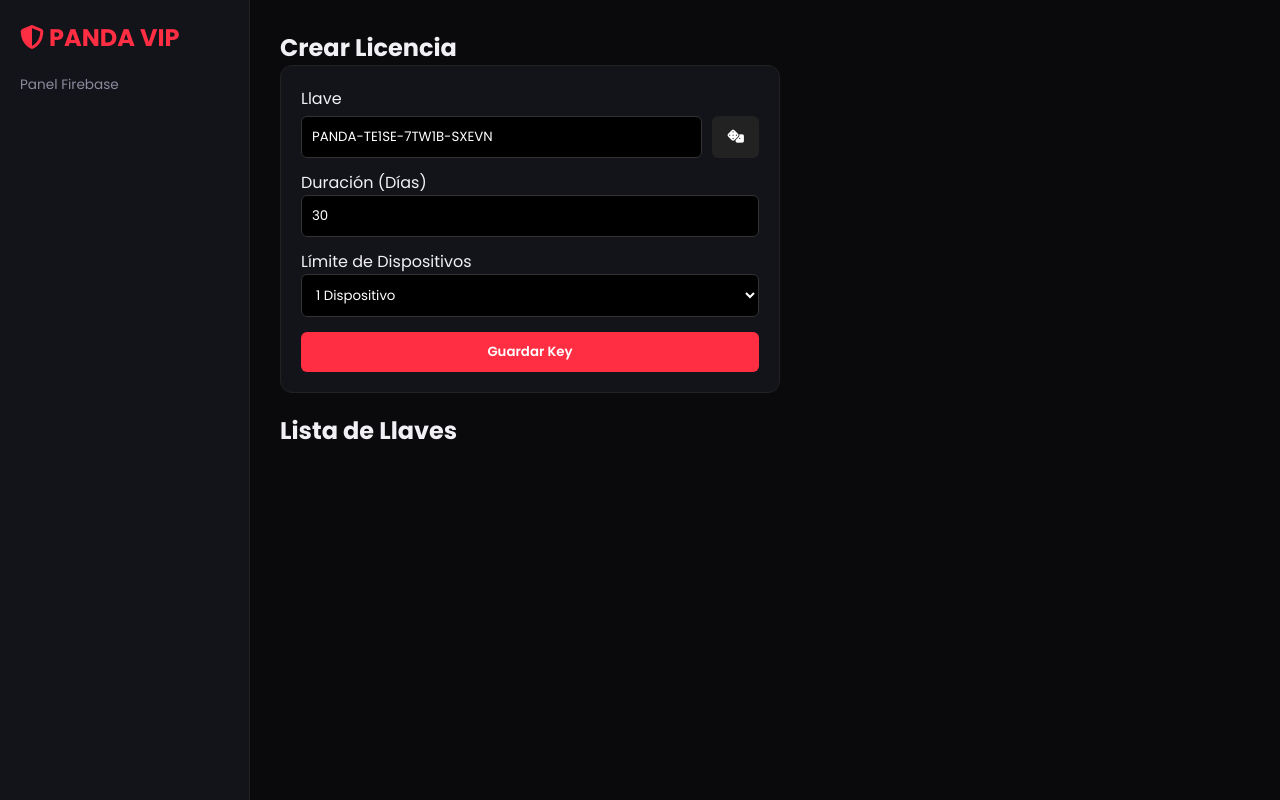
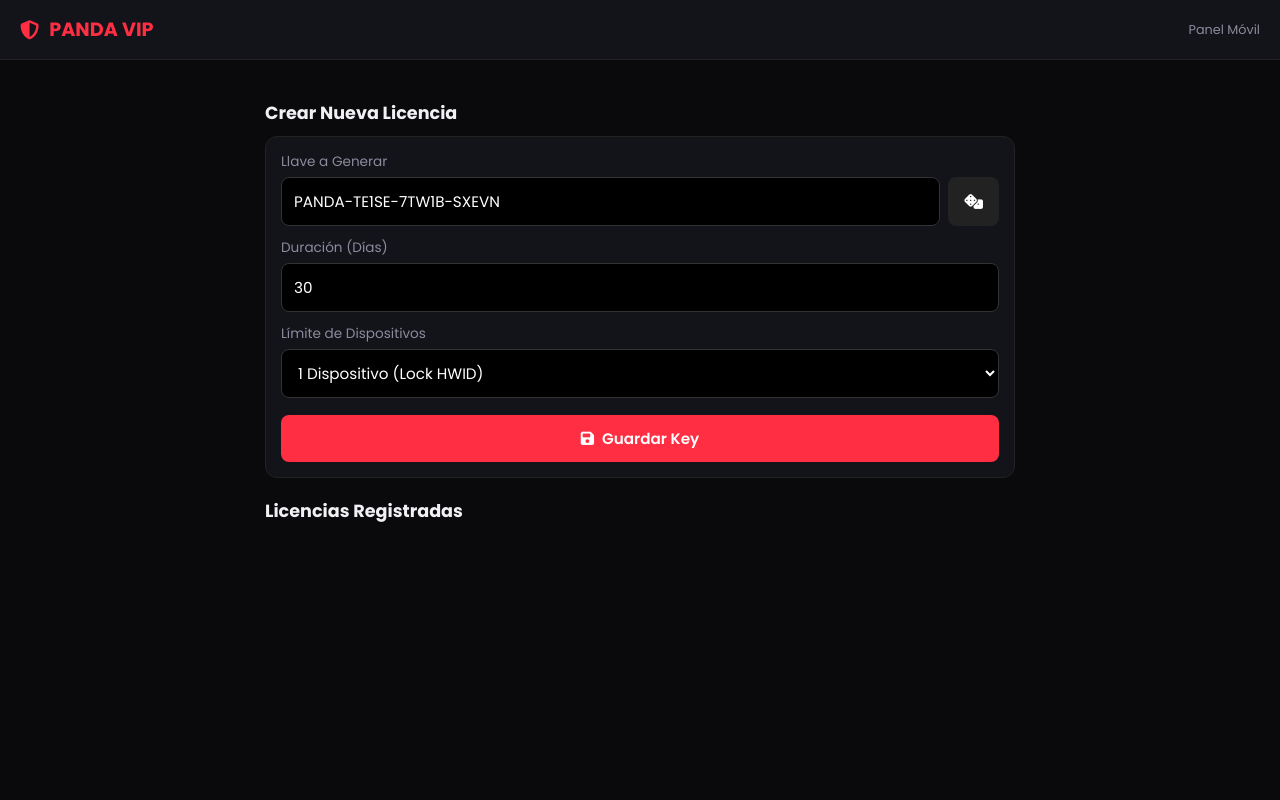
Before and after one commit to luisxitq/vercel-mod, a website: page public/index.html in a window 1280 px wide. Drawn offline with Linux system fonts and the light colour scheme; no server answers.

Commit message:
update index.html

```diff
--- a/public/index.html
+++ b/public/index.html
@@ -3,61 +3,188 @@
 <head>
     <meta charset="UTF-8">
     <meta name="viewport" content="width=device-width, initial-scale=1.0">
-    <title>PANDA VIP - Admin Panel</title>
+    <title>PANDA VIP - Admin Panel Mobile</title>
     <link rel="stylesheet" href="https://cdnjs.cloudflare.com/ajax/libs/font-awesome/6.4.0/css/all.min.css">
     <link href="https://fonts.googleapis.com/css2?family=Poppins:wght@300;400;600;700&display=swap" rel="stylesheet">
     <style>
         :root { --bg: #0a0a0c; --card: #13131a; --accent: #ff2e43; --text: #f1f1f5; --muted: #8b8b9e; }
         * { margin:0; padding:0; box-sizing:border-box; font-family:'Poppins', sans-serif; }
-        body { background: var(--bg); color: var(--text); display: flex; min-height: 100vh; }
-        .sidebar { width: 250px; background: var(--card); padding: 20px; border-right: 1px solid #222; }
-        .main { flex: 1; padding: 30px; }
-        .card { background: var(--card); border: 1px solid #222; border-radius: 12px; padding: 20px; margin-bottom: 20px; }
-        .input-group { display: flex; gap: 10px; margin-top: 5px; }
-        input, select { width: 100%; padding: 10px; background: #000; border: 1px solid #333; color: #fff; border-radius: 6px; }
-        .btn { padding: 10px 15px; border: none; border-radius: 6px; font-weight: 600; cursor: pointer; }
+
+        body {
+            background: var(--bg);
+            color: var(--text);
+            display: flex;
+            flex-direction: column;
+            min-height: 100vh;
+        }
+
+        /* Header Móvil */
+        .header {
+            background: var(--card);
+            padding: 15px 20px;
+            border-bottom: 1px solid #222;
+            display: flex;
+            align-items: center;
+            justify-content: space-between;
+            position: sticky;
+            top: 0;
+            z-index: 100;
+        }
+
+        .header h2 {
+            color: var(--accent);
+            font-size: 1.2rem;
+            display: flex;
+            align-items: center;
+            gap: 10px;
+        }
+
+        /* Contenedor Principal */
+        .main {
+            flex: 1;
+            padding: 15px;
+            width: 100%;
+            max-width: 800px;
+            margin: 0 auto;
+        }
+
+        h3 {
+            font-size: 1.1rem;
+            margin: 15px 0 10px 0;
+            color: var(--text);
+        }
+
+        .card {
+            background: var(--card);
+            border: 1px solid #222;
+            border-radius: 12px;
+            padding: 15px;
+            margin-bottom: 20px;
+        }
+
+        .form-group {
+            margin-bottom: 12px;
+        }
+
+        label {
+            font-size: 0.85rem;
+            color: var(--muted);
+            margin-bottom: 5px;
+            display: block;
+        }
+
+        .input-group {
+            display: flex;
+            gap: 8px;
+        }
+
+        input, select {
+            width: 100%;
+            padding: 12px;
+            background: #000;
+            border: 1px solid #333;
+            color: #fff;
+            border-radius: 8px;
+            font-size: 0.95rem;
+            outline: none;
+        }
+
+        input:focus, select:focus {
+            border-color: var(--accent);
+        }
+
+        .btn {
+            padding: 12px 16px;
+            border: none;
+            border-radius: 8px;
+            font-weight: 600;
+            cursor: pointer;
+            font-size: 0.95rem;
+            display: inline-flex;
+            align-items: center;
+            justify-content: center;
+            gap: 8px;
+            transition: opacity 0.2s;
+        }
+
+        .btn:active {
+            opacity: 0.8;
+        }
+
         .btn-primary { background: var(--accent); color: #fff; }
         .btn-secondary { background: #222; color: #fff; }
         .btn-danger { background: #dc3545; color: #fff; }
-        .grid { display: grid; grid-template-columns: repeat(auto-fill, minmax(280px, 1fr)); gap: 15px; }
-        .key-box { background: #181824; border: 1px solid #2a2a38; border-radius: 8px; padding: 15px; }
-        .badge { padding: 2px 6px; border-radius: 4px; font-size: 0.75rem; text-transform: uppercase; }
+
+        /* Grid adaptativo */
+        .grid {
+            display: grid;
+            grid-template-columns: 1fr;
+            gap: 12px;
+        }
+
+        .key-box {
+            background: #181824;
+            border: 1px solid #2a2a38;
+            border-radius: 10px;
+            padding: 14px;
+        }
+
+        .badge {
+            padding: 3px 8px;
+            border-radius: 4px;
+            font-size: 0.7rem;
+            font-weight: 600;
+            text-transform: uppercase;
+        }
+
         .active { background: #28a74522; color: #28a745; }
         .inactive { background: #dc354522; color: #dc3545; }
+
+        /* Ajustes para pantallas de escritorio o tablets */
+        @media (min-width: 600px) {
+            .grid {
+                grid-template-columns: repeat(2, 1fr);
+            }
+            .main {
+                padding: 25px;
+            }
+        }
     </style>
 </head>
 <body>
 
-    <aside class="sidebar">
-        <h2 style="color: var(--accent); margin-bottom: 20px;"><i class="fas fa-shield-alt"></i> PANDA VIP</h2>
-        <p style="color: var(--muted); font-size: 0.85rem;">Panel Firebase</p>
-    </aside>
+    <header class="header">
+        <h2><i class="fas fa-shield-alt"></i> PANDA VIP</h2>
+        <span style="font-size: 0.8rem; color: var(--muted);">Panel Móvil</span>
+    </header>
 
     <main class="main">
-        <h2>Crear Licencia</h2>
-        <div class="card" style="max-width: 500px;">
-            <div style="margin-bottom: 12px;">
-                <label>Llave</label>
+        <h3>Crear Nueva Licencia</h3>
+        <div class="card">
+            <div class="form-group">
+                <label>Llave a Generar</label>
                 <div class="input-group">
-                    <input type="text" id="keyInput" placeholder="PANDA-XXXXX-XXXXX-XXXXX">
+                    <input type="text" id="keyInput" placeholder="PANDA-XXXXX-XXXXX-XXXXX" readonly>
                     <button class="btn btn-secondary" onclick="generateKey()"><i class="fas fa-dice"></i></button>
                 </div>
             </div>
-            <div style="margin-bottom: 12px;">
+            <div class="form-group">
                 <label>Duración (Días)</label>
                 <input type="number" id="daysInput" value="30">
             </div>
-            <div style="margin-bottom: 15px;">
+            <div class="form-group">
                 <label>Límite de Dispositivos</label>
                 <select id="accessInput">
-                    <option value="1">1 Dispositivo</option>
+                    <option value="1">1 Dispositivo (Lock HWID)</option>
                     <option value="∞">Ilimitado (∞)</option>
                 </select>
             </div>
-            <button class="btn btn-primary" style="width: 100%;" onclick="saveKey()">Guardar Key</button>
+            <button class="btn btn-primary" style="width: 100%; margin-top: 5px;" onclick="saveKey()">
+                <i class="fas fa-save"></i> Guardar Key
+            </button>
         </div>
 
-        <h2>Lista de Llaves</h2>
+        <h3>Licencias Registradas</h3>
         <div id="keysContainer" class="grid"></div>
     </main>
 
@@ -96,7 +223,7 @@
                 device: "null",
                 rgtime: fmt(now)
             }).then(() => {
-                alert('¡Key guardada en Firebase correctamente!');
+                alert('¡Key guardada con éxito!');
                 generateKey();
             }).catch(err => alert('Error Firebase: ' + err.message));
         }
@@ -111,14 +238,16 @@
                 container.innerHTML += `
                     <div class="key-box">
                         <div style="display:flex; justify-content:space-between; align-items:center;">
-                            <b style="color:var(--accent); font-size:0.9rem;">${k}</b>
+                            <b style="color:var(--accent); font-size:0.85rem; word-break: break-all;">${k}</b>
                             <span class="badge ${item.status}">${item.status}</span>
                         </div>
-                        <div style="font-size:0.75rem; color:var(--muted); margin: 10px 0;">
-                            <div>Expira: ${item.validity}</div>
-                            <div>Device: ${item.device}</div>
+                        <div style="font-size:0.75rem; color:var(--muted); margin: 10px 0; line-height: 1.5;">
+                            <div><b>Expira:</b> ${item.validity}</div>
+                            <div><b>HWID:</b> ${item.device}</div>
                         </div>
-                        <button class="btn btn-danger" style="padding: 4px 8px; font-size:0.7rem;" onclick="db.ref('userinfo/${k}').remove()">Eliminar</button>
+                        <button class="btn btn-danger" style="width:100%; padding: 6px; font-size:0.75rem;" onclick="db.ref('userinfo/${k}').remove()">
+                            <i class="fas fa-trash"></i> Eliminar
+                        </button>
                     </div>
                 `;
             });
```
